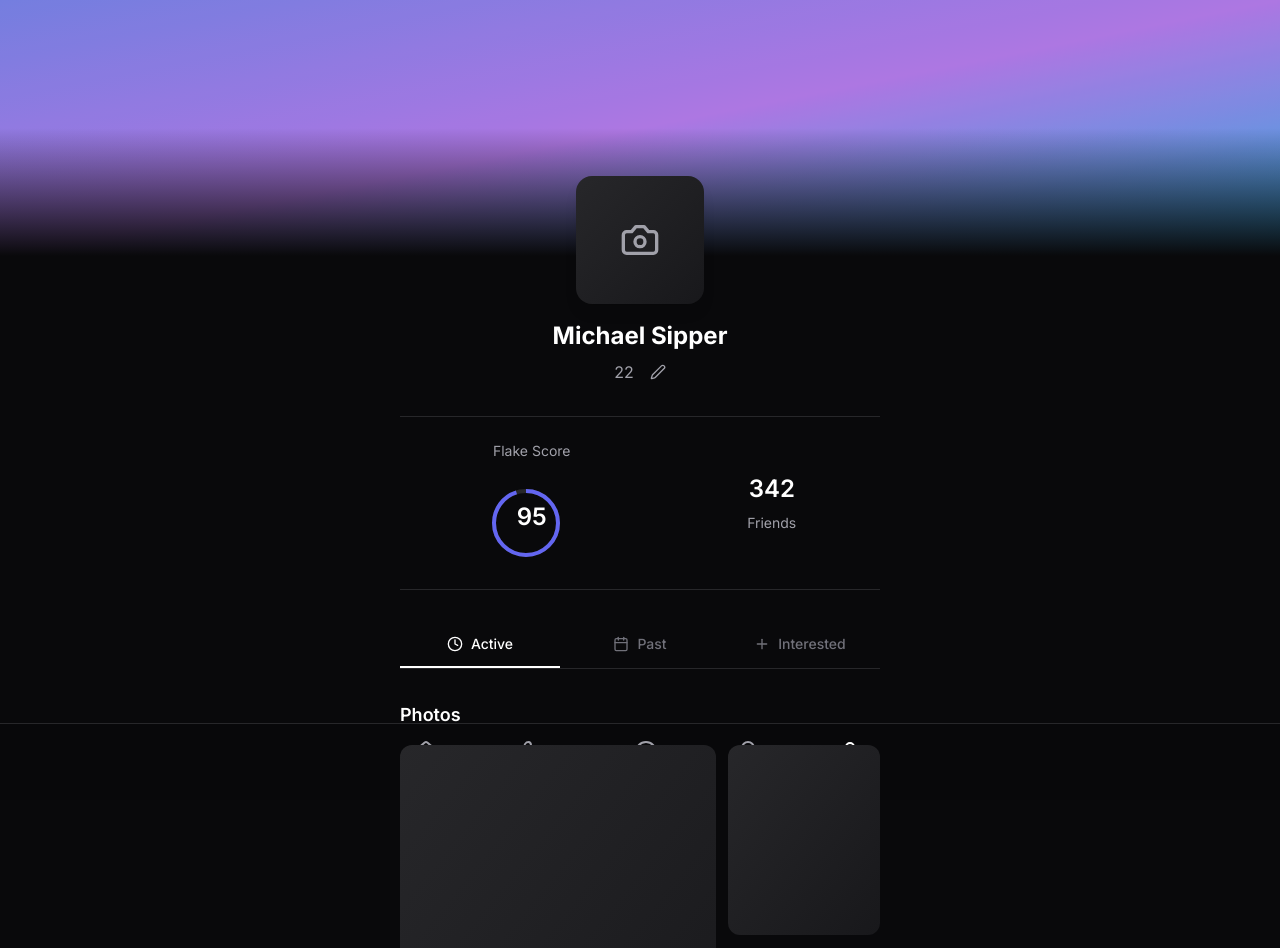
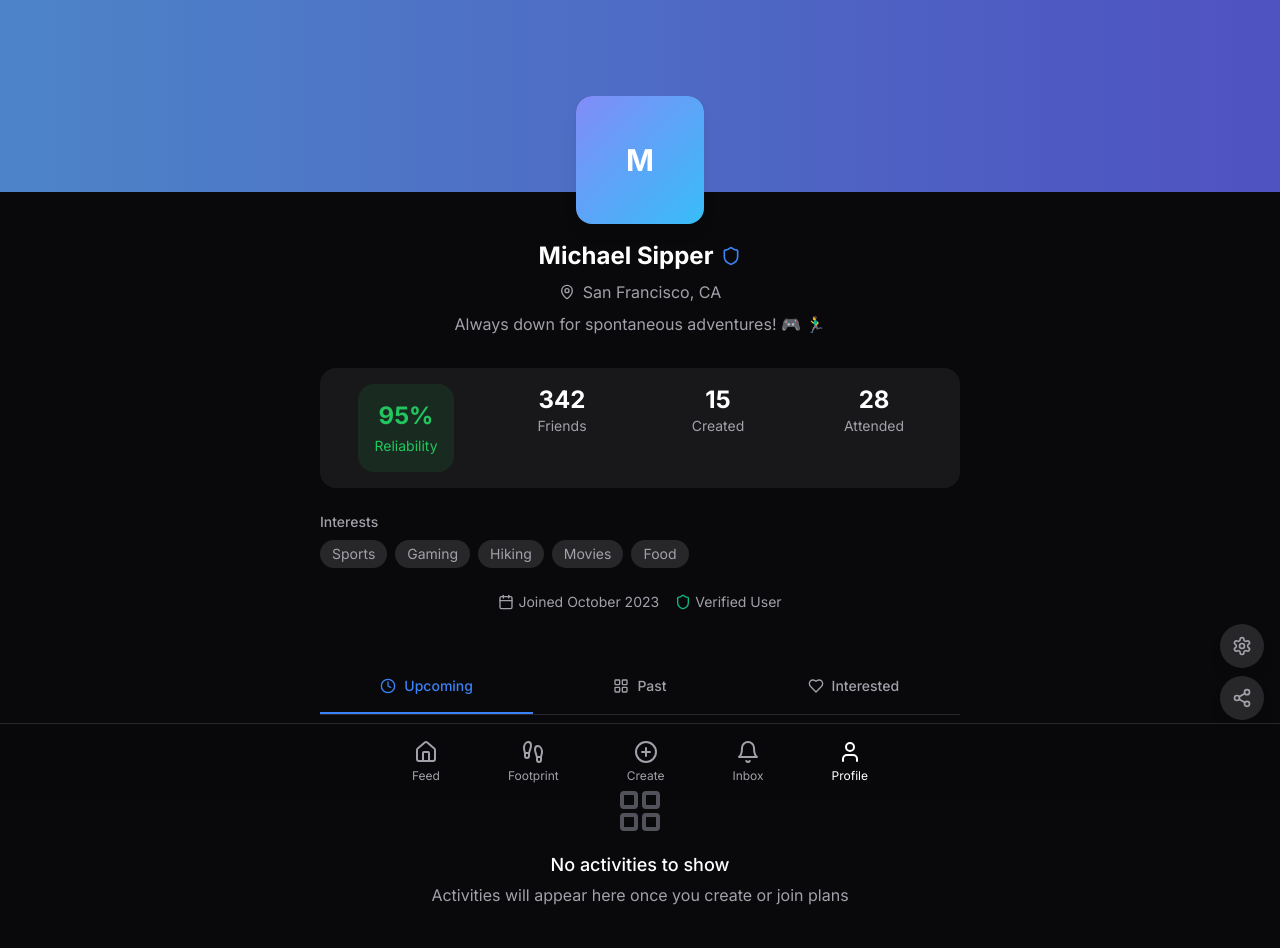
Before and after one commit to michaelsipper/t2, a Next.js app: page /profile in a window 1280 px wide. Shown: the top 948 px of the page. Built offline with nearby package versions, Linux system fonts and the light colour scheme.

Commit message:
profiles update 1

```diff
--- a/app/(features)/profile/page.tsx
+++ b/app/(features)/profile/page.tsx
@@ -1,5 +1,5 @@
 // app/(features)/profile/page.tsx
-import { Profile } from './profile';
+import Profile from './profile';
 
 export default function ProfilePage() {
   return <Profile />;
--- a/app/(features)/profile/profile.tsx
+++ b/app/(features)/profile/profile.tsx
@@ -1,192 +1,274 @@
-// app/(features)/profile/profile.tsx
 "use client";
 
-import { useState } from "react";
+import { useState, useEffect } from 'react';
 import {
-  Camera,
-  Edit2,
-  Plus,
-  X,
-  Clock,
-  Calendar,
-  CheckCircle2,
-  XCircle,
-} from "lucide-react";
-import { useToast } from "@/components/ui/use-toast";
-import { Alert } from "@/components/ui/alert";
+  Camera, Edit2, MapPin, Calendar,
+  CheckCircle2, Shield, Star,
+  Settings, Share2, Users,
+  Clock, LayoutGrid, Heart
+} from 'lucide-react';
 import { useAppContext } from "@/components/shared/AppContext";
 import { FeedCard } from "@/components/shared/feed-card";
+import { Alert } from "@/components/ui/alert";
+import { useToast } from "@/components/ui/use-toast";
+import type { FeedItem } from "@/lib/types";
 
-// Add these interfaces
-interface ProfilePhoto {
-  id: number;
-  url: string;
-  order: number;
+interface ProfileStats {
+  flakeScore: number;
+  friendCount: number;
+  plansCreated: number;
+  plansAttended: number;
 }
 
-interface ProfileBlurb {
-  id: number;
-  prompt: string;
-  answer: string;
-}
-
-type PlanTab = "active" | "past" | "interested";
-
-// Rest of your code remains the same...
-
-// We'll create this as a separate component for cleaner organization
-function FlakeScoreMeter({ score }: { score: number }) {
-  const circumference = 2 * Math.PI * 32; // radius = 32
-  const offset = circumference - (score / 100) * circumference;
+const FlakeScoreBadge = ({ score }: { score: number }) => {
+  const getBadgeColor = (score: number) => {
+    if (score >= 90) return "text-green-500 bg-green-50 dark:bg-green-500/10";
+    if (score >= 70) return "text-yellow-500 bg-yellow-50 dark:bg-yellow-500/10";
+    return "text-red-500 bg-red-50 dark:bg-red-500/10";
+  };
 
   return (
-    <div className="flex flex-col items-center gap-2">
-      <span className="text-sm text-zinc-500 dark:text-zinc-400">
-        Flake Score
-      </span>
-      <div className="relative inline-flex items-center justify-center">
-        <svg className="transform -rotate-90 w-24 h-24">
-          <circle
-            cx="42"
-            cy="42"
-            r="32"
-            stroke="currentColor"
-            strokeWidth="4"
-            fill="none"
-            className="text-zinc-200 dark:text-zinc-800"
-          />
-          <circle
-            cx="42"
-            cy="42"
-            r="32"
-            stroke="currentColor"
-            strokeWidth="4"
-            strokeDasharray={circumference}
-            strokeDashoffset={offset}
-            fill="none"
-            className="text-indigo-500 transition-all duration-1000 ease-out"
-          />
-        </svg>
-        <div className="absolute">
-          <span className="text-2xl font-semibold text-black dark:text-white">
-            {score}
-          </span>
-        </div>
+    <div className="flex flex-col items-center">
+      <div className={`p-4 rounded-2xl ${getBadgeColor(score)}`}>
+        <div className="text-2xl font-bold">{score}%</div>
+        <div className="text-sm mt-1">Reliability</div>
       </div>
     </div>
   );
-}
+};
 
-export function Profile() {
+function Profile() {
   const { feedItems } = useAppContext();
   const { showToast } = useToast();
-  const [activeTab, setActiveTab] = useState<PlanTab>("active");
+  const [activeTab, setActiveTab] = useState<'upcoming' | 'past' | 'interested'>('upcoming');
   const [isEditing, setIsEditing] = useState(false);
-  const [isUploading, setIsUploading] = useState(false);
-  const [photos, setPhotos] = useState<ProfilePhoto[]>([]);
-  const [blurbs, setBlurbs] = useState<ProfileBlurb[]>([]);
+  const [profileData, setProfileData] = useState({
+    name: "Michael Sipper",
+    location: "San Francisco, CA",
+    bio: "Always down for spontaneous adventures! 🎮 🏃‍♂️",
+    tags: ["Sports", "Gaming", "Hiking", "Movies", "Food"],
+    joinDate: "October 2023"
+  });
 
-  // Mocked user data
-  const userData = {
-    name: "Michael Sipper",
-    age: 22,
+  const [stats, setStats] = useState<ProfileStats>({
     flakeScore: 95,
     friendCount: 342,
+    plansCreated: 15,
+    plansAttended: 28
+  });
+
+  // Filter feed items based on active tab
+  const getFilteredItems = (): FeedItem[] => {
+    const userPosts = feedItems.filter(item => item.poster.name === profileData.name);
+    const now = new Date().getTime();
+
+    switch (activeTab) {
+      case 'upcoming':
+        return userPosts.filter(item => {
+          if (item.type === 'scheduled') {
+            const eventTime = new Date(item.event.time || '').getTime();
+            return eventTime > now;
+          }
+          return item.type === 'realtime';
+        });
+      case 'past':
+        return userPosts.filter(item => {
+          if (item.type === 'scheduled') {
+            const eventTime = new Date(item.event.time || '').getTime();
+            return eventTime <= now;
+          }
+          return false;
+        });
+      case 'interested':
+        return feedItems.filter(item =>
+          item.event.participants.some(p => p.name === profileData.name)
+        );
+      default:
+        return [];
+    }
   };
 
   const handlePhotoUpload = async (e: React.ChangeEvent<HTMLInputElement>) => {
-    // ... same as before
+    if (e.target.files && e.target.files[0]) {
+      // Implement photo upload logic here
+      showToast("Profile photo updated!");
+    }
+  };
+
+  const handleEditSave = () => {
+    if (isEditing) {
+      // Save profile changes
+      showToast("Profile updated successfully!");
+    }
+    setIsEditing(!isEditing);
+  };
+
+  const handleShare = async () => {
+    try {
+      await navigator.clipboard.writeText(`https://tapdin.app/profile/${profileData.name.toLowerCase().replace(' ', '-')}`);
+      showToast("Profile link copied to clipboard!");
+    } catch (error) {
+      showToast("Failed to copy profile link");
+    }
   };
 
   return (
-    <div className="min-h-screen bg-white dark:bg-zinc-950 pb-20">
-      {/* Modern Header Design */}
-      <div className="relative h-64 bg-gradient-to-br from-indigo-400 via-purple-400 to-sky-400 overflow-hidden">
-        <div className="absolute inset-0 bg-black/10"></div>
-        <div className="absolute bottom-0 left-0 right-0 h-32 bg-gradient-to-t from-white dark:from-zinc-950"></div>
+    <div className="min-h-screen bg-white dark:bg-zinc-950">
+      {/* Profile Header */}
+      <div className="relative h-48 bg-gradient-to-r from-blue-400 to-indigo-500">
+        <div className="absolute inset-0 bg-black/20" />
       </div>
 
       {/* Profile Content */}
-      <div className="max-w-lg mx-auto px-4 -mt-20 relative z-10">
-        {/* Profile Photo */}
+      <div className="max-w-2xl mx-auto px-4 -mt-24 relative z-10 pb-20">
+        {/* Profile Photo & Basic Info */}
         <div className="flex flex-col items-center">
-          <div className="relative w-32 h-32 mb-4">
-            <div className="w-full h-full rounded-2xl overflow-hidden bg-gradient-to-br from-zinc-100 to-zinc-200 dark:from-zinc-800 dark:to-zinc-900 shadow-lg">
-              {photos[0] ? (
-                <img
-                  src={photos[0].url}
-                  alt="Profile"
-                  className="w-full h-full object-cover"
-                />
-              ) : (
-                <div className="w-full h-full flex items-center justify-center">
-                  <Camera className="w-10 h-10 text-zinc-400" />
-                </div>
-              )}
+          <div className="relative">
+            <div className="w-32 h-32 rounded-2xl bg-white dark:bg-zinc-800 shadow-lg overflow-hidden">
+              <div className="w-full h-full bg-gradient-to-br from-indigo-400 to-sky-400 flex items-center justify-center">
+                <span className="text-3xl font-bold text-white">
+                  {profileData.name[0]}
+                </span>
+              </div>
             </div>
             {isEditing && (
-              <label className="absolute bottom-2 right-2 w-8 h-8 rounded-full bg-black/80 backdrop-blur-sm flex items-center justify-center cursor-pointer hover:bg-black transition-colors">
-                <Plus className="w-4 h-4 text-white" />
+              <label className="absolute bottom-2 right-2 w-8 h-8 rounded-full bg-black/80 backdrop-blur flex items-center justify-center cursor-pointer hover:bg-black transition-colors">
+                <Camera className="w-4 h-4 text-white" />
                 <input
                   type="file"
+                  className="hidden"
                   accept="image/*"
-                  className="hidden"
                   onChange={handlePhotoUpload}
-                  disabled={isUploading}
                 />
               </label>
             )}
           </div>
 
-          <div className="text-center mb-8">
-            <h1 className="text-2xl font-bold text-black dark:text-white">
-              {userData.name}
-            </h1>
-            <div className="flex items-center justify-center gap-4 mt-2">
-              <span className="text-zinc-600 dark:text-zinc-400">
-                {userData.age}
-              </span>
-              <button
-                onClick={() => setIsEditing(!isEditing)}
-                className="text-zinc-600 dark:text-zinc-400 hover:text-black dark:hover:text-white transition-colors"
-              >
-                <Edit2 className="w-4 h-4" />
-              </button>
+          <div className="mt-4 text-center">
+            <div className="flex items-center justify-center gap-2">
+              <h1 className="text-2xl font-bold text-zinc-900 dark:text-white">
+                {isEditing ? (
+                  <input
+                    type="text"
+                    value={profileData.name}
+                    onChange={(e) => setProfileData(prev => ({ ...prev, name: e.target.value }))}
+                    className="bg-transparent border-b border-zinc-300 dark:border-zinc-700 text-center focus:outline-none focus:border-blue-500"
+                  />
+                ) : (
+                  profileData.name
+                )}
+              </h1>
+              <Shield className="w-5 h-5 text-blue-500" title="Verified Account" />
+            </div>
+
+            <div className="flex items-center justify-center gap-2 mt-2 text-zinc-600 dark:text-zinc-400">
+              <MapPin className="w-4 h-4" />
+              {isEditing ? (
+                <input
+                  type="text"
+                  value={profileData.location}
+                  onChange={(e) => setProfileData(prev => ({ ...prev, location: e.target.value }))}
+                  className="bg-transparent border-b border-zinc-300 dark:border-zinc-700 text-center focus:outline-none focus:border-blue-500"
+                />
+              ) : (
+                <span>{profileData.location}</span>
+              )}
+            </div>
+
+            <div className="mt-2">
+              {isEditing ? (
+                <textarea
+                  value={profileData.bio}
+                  onChange={(e) => setProfileData(prev => ({ ...prev, bio: e.target.value }))}
+                  className="w-full bg-transparent border border-zinc-300 dark:border-zinc-700 rounded-lg p-2 focus:outline-none focus:border-blue-500 text-zinc-600 dark:text-zinc-400"
+                  rows={2}
+                />
+              ) : (
+                <p className="text-zinc-600 dark:text-zinc-400">{profileData.bio}</p>
+              )}
+            </div>
+          </div>
+
+          {/* Stats Grid */}
+          <div className="grid grid-cols-4 gap-4 w-full mt-8 p-4 bg-zinc-50 dark:bg-zinc-900 rounded-2xl">
+            <div className="text-center">
+              <FlakeScoreBadge score={stats.flakeScore} />
+            </div>
+            <div className="text-center">
+              <div className="text-2xl font-bold text-zinc-900 dark:text-white">
+                {stats.friendCount}
+              </div>
+              <div className="text-sm text-zinc-600 dark:text-zinc-400">Friends</div>
+            </div>
+            <div className="text-center">
+              <div className="text-2xl font-bold text-zinc-900 dark:text-white">
+                {stats.plansCreated}
+              </div>
+              <div className="text-sm text-zinc-600 dark:text-zinc-400">Created</div>
+            </div>
+            <div className="text-center">
+              <div className="text-2xl font-bold text-zinc-900 dark:text-white">
+                {stats.plansAttended}
+              </div>
+              <div className="text-sm text-zinc-600 dark:text-zinc-400">Attended</div>
+            </div>
+          </div>
+
+          {/* Interest Tags */}
+          <div className="w-full mt-6">
+            <h3 className="text-sm font-medium text-zinc-600 dark:text-zinc-400 mb-2">
+              Interests
+            </h3>
+            <div className="flex flex-wrap gap-2">
+              {profileData.tags.map((tag, index) => (
+                <span
+                  key={index}
+                  className="px-3 py-1 bg-zinc-100 dark:bg-zinc-800 rounded-full text-sm text-zinc-600 dark:text-zinc-400"
+                >
+                  {tag}
+                </span>
+              ))}
+              {isEditing && (
+                <button
+                  onClick={() => {/* Implement add tag logic */}}
+                  className="px-3 py-1 bg-zinc-100 dark:bg-zinc-800 rounded-full text-sm text-blue-500 hover:bg-zinc-200 dark:hover:bg-zinc-700 transition-colors"
+                >
+                  + Add
+                </button>
+              )}
+            </div>
+          </div>
+
+          {/* Join Date & Verification */}
+          <div className="flex items-center gap-4 mt-6 text-sm text-zinc-500 dark:text-zinc-400">
+            <div className="flex items-center gap-1">
+              <Calendar className="w-4 h-4" />
+              <span>Joined {profileData.joinDate}</span>
+            </div>
+            <div className="flex items-center gap-1">
+              <Shield className="w-4 h-4 text-emerald-500" />
+              <span>Verified User</span>
             </div>
           </div>
         </div>
 
-        {/* Stats Row */}
-        <div className="flex items-center justify-around mb-8 py-6 border-y border-zinc-200 dark:border-zinc-800">
-          <FlakeScoreMeter score={userData.flakeScore} />
-          <div className="flex flex-col items-center gap-2">
-            <span className="text-2xl font-semibold text-black dark:text-white">
-              {userData.friendCount}
-            </span>
-            <span className="text-sm text-zinc-500 dark:text-zinc-400">
-              Friends
-            </span>
-          </div>
-        </div>
-
-        {/* Plans Tabs */}
-        <div className="mb-8">
-          <div className="flex border-b border-zinc-200 dark:border-zinc-800 mb-6">
+        {/* Activity Tabs */}
+        <div className="mt-12">
+          <div className="flex border-b border-zinc-200 dark:border-zinc-800">
             {[
-              { id: "active", label: "Active", icon: Clock },
-              { id: "past", label: "Past", icon: Calendar },
-              { id: "interested", label: "Interested", icon: Plus },
+              { id: 'upcoming', label: 'Upcoming', icon: Clock },
+              { id: 'past', label: 'Past', icon: LayoutGrid },
+              { id: 'interested', label: 'Interested', icon: Heart }
             ].map((tab) => (
               <button
                 key={tab.id}
-                onClick={() => setActiveTab(tab.id as PlanTab)}
+                onClick={() => setActiveTab(tab.id as typeof activeTab)}
                 className={`
-                  flex-1 py-3 flex items-center justify-center gap-2
-                  text-sm font-medium border-b-2 transition-colors
-                  ${
-                    activeTab === tab.id
-                      ? "border-black dark:border-white text-black dark:text-white"
-                      : "border-transparent text-zinc-500 hover:text-zinc-800 dark:hover:text-zinc-200"
+                  flex-1 py-4 text-sm font-medium border-b-2 transition-colors
+                  flex items-center justify-center gap-2
+                  ${activeTab === tab.id
+                    ? 'border-blue-500 text-blue-500'
+                    : 'border-transparent text-zinc-600 dark:text-zinc-400 hover:text-zinc-900 dark:hover:text-zinc-100'
                   }
                 `}
               >
@@ -196,70 +278,55 @@ export function Profile() {
             ))}
           </div>
 
-          {/* Plans Content */}
-          <div className="space-y-4">
-            {/* Render different plans based on activeTab */}
-          </div>
-        </div>
-
-        {/* Photo Grid - Modern Layout */}
-        <div className="mb-8">
-          <h2 className="text-lg font-semibold mb-4 text-black dark:text-white">
-            Photos
-          </h2>
-          <div className="grid grid-cols-3 gap-3">
-            {[...Array(6)].map((_, index) => (
-              <div
-                key={index}
-                className={`
-                  aspect-[4/5] rounded-xl overflow-hidden
-                  ${index === 0 ? "col-span-2 row-span-2" : ""}
-                  bg-gradient-to-br from-zinc-100 to-zinc-200
-                  dark:from-zinc-800 dark:to-zinc-900
-                `}
-              >
-                {/* Photo content same as before but with updated styling */}
+          {/* Activity Content */}
+          <div className="mt-6 space-y-6">
+            {getFilteredItems().map((item) => (
+              <FeedCard
+                key={item.id}
+                item={item}
+                onInterestToggle={() => {}}
+                onRepostToggle={() => {}}
+                onDelete={() => {}}
+                isInterested={false}
+                isReposted={false}
+              />
+            ))}
+            {getFilteredItems().length === 0 && (
+              <div className="text-center py-12">
+                <LayoutGrid className="w-12 h-12 mx-auto text-zinc-400 dark:text-zinc-600 mb-4" />
+                <h3 className="text-lg font-medium text-zinc-900 dark:text-white mb-1">
+                  No activities to show
+                </h3>
+                <p className="text-zinc-600 dark:text-zinc-400">
+                  Activities will appear here once you create or join plans
+                </p>
               </div>
-            ))}
-          </div>
-        </div>
-
-        {/* Blurbs - Modern Cards */}
-        <div className="mb-8">
-          <h2 className="text-lg font-semibold mb-4 text-black dark:text-white">
-            About
-          </h2>
-          <div className="space-y-4">
-            {blurbs.length === 0 && isEditing ? (
-              <button
-                onClick={() => {
-                  const newBlurb = {
-                    id: Date.now(),
-                    prompt: "I want to make memories by...",
-                    answer: "",
-                  };
-                  setBlurbs((prev) => [...prev, newBlurb]);
-                }}
-                className="w-full p-6 rounded-xl border border-dashed border-zinc-300 dark:border-zinc-700
-                          hover:bg-zinc-50 dark:hover:bg-zinc-900 transition-all
-                          text-zinc-500 dark:text-zinc-400"
-              >
-                Add your first prompt
-              </button>
-            ) : (
-              blurbs.map((blurb) => (
-                <div
-                  key={blurb.id}
-                  className="p-6 rounded-xl bg-gradient-to-br from-zinc-50 to-white
-                            dark:from-zinc-900 dark:to-zinc-950 shadow-sm"
-                >
-                  {/* Blurb content same as before but with updated styling */}
-                </div>
-              ))
             )}
           </div>
         </div>
       </div>
+
+      {/* Action Buttons */}
+      <div className="fixed bottom-20 right-4 flex flex-col gap-2">
+        <button
+          onClick={handleEditSave}
+          className="p-3 rounded-full bg-white dark:bg-zinc-800 shadow-lg hover:shadow-xl transition-all"
+        >
+          {isEditing ? (
+            <CheckCircle2 className="w-5 h-5 text-green-500" />
+          ) : (
+            <Settings className="w-5 h-5 text-zinc-600 dark:text-zinc-400" />
+          )}
+        </button>
+        <button
+          onClick={handleShare}
+          className="p-3 rounded-full bg-white dark:bg-zinc-800 shadow-lg hover:shadow-xl transition-all"
+        >
+          <Share2 className="w-5 h-5 text-zinc-600 dark:text-zinc-400" />
+        </button>
+      </div>
     </div>
   );
 }
+
+export default Profile;
```
